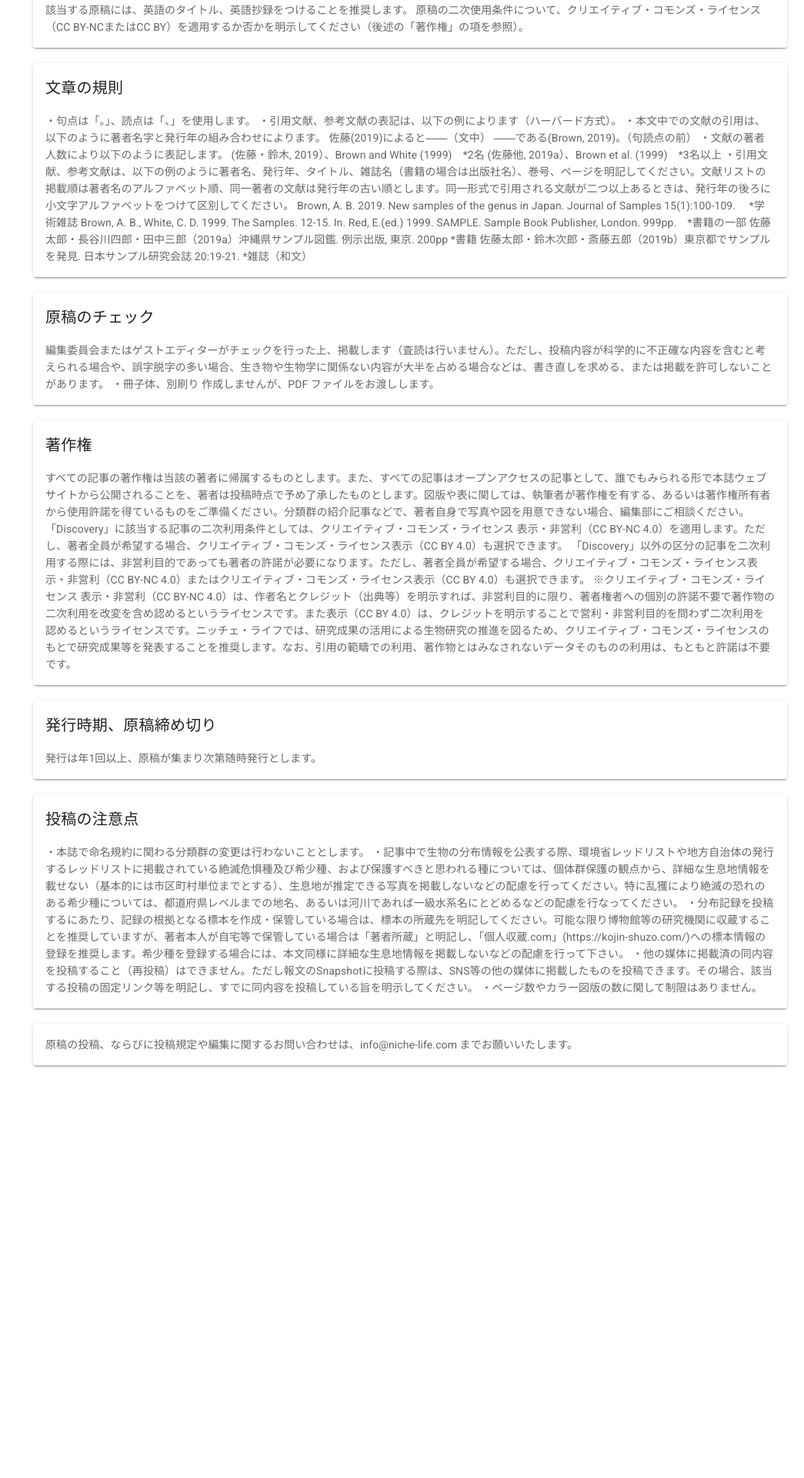
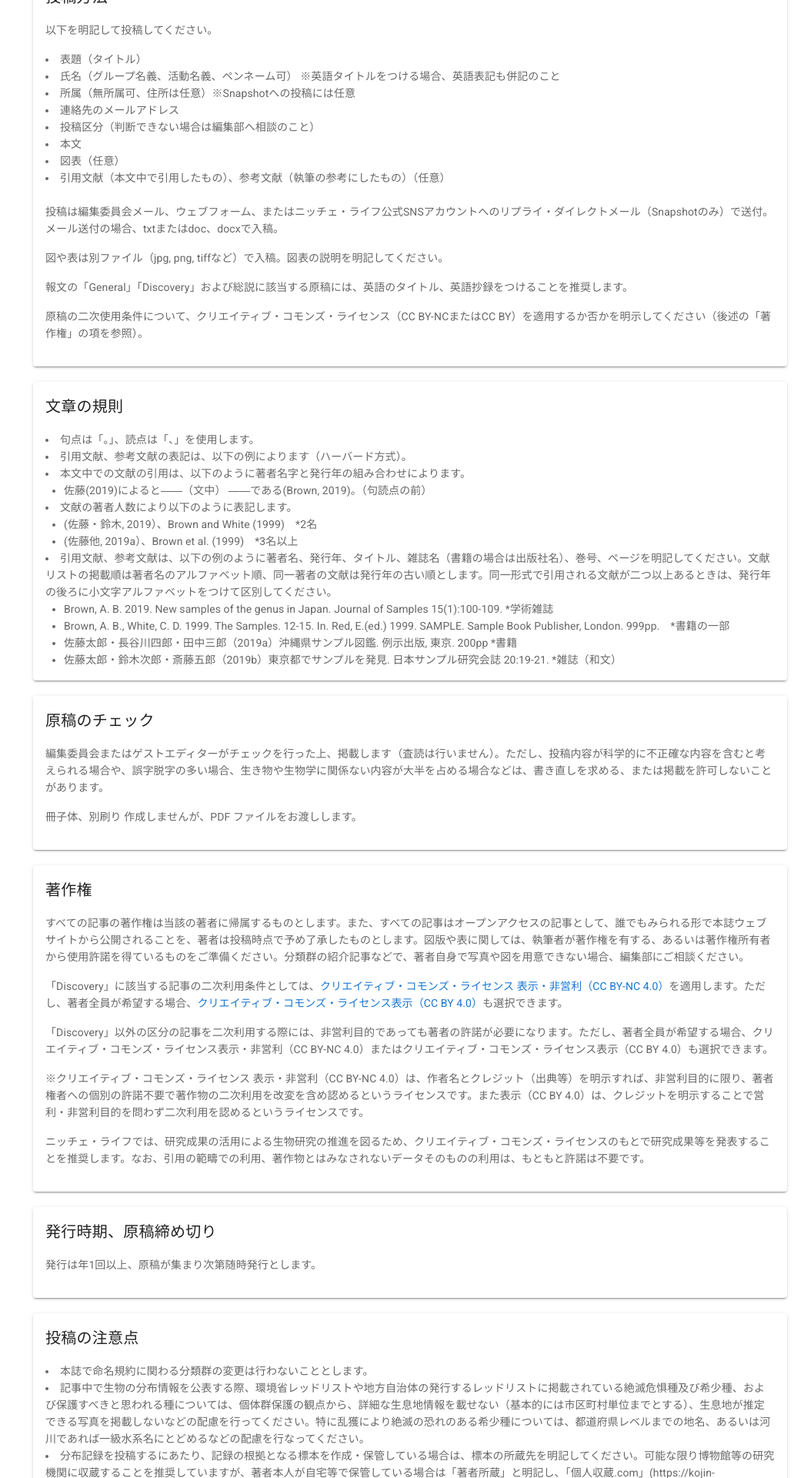
Before and after one commit to niche-life/life, a Nuxt app: page /rules in a window 1280 px wide. Shown: the part 740-2660 px from the top of the page at 77% size, without its empty margins (235-1280 px from the left). Before the commit the page ends 2146 px from the top, so only its background shows below. Built offline with nearby package versions, Linux system fonts and the light colour scheme.

Commit message:
feat: 投稿規定を構造化

```diff
--- a/pages/rules.vue
+++ b/pages/rules.vue
@@ -3,94 +3,194 @@
     <h2>投稿規定</h2>
 
     <TextCard title="投稿区分">
-      1 報文 General　生物の研究報告全般（分布記録を除く） Discovery 分布記録
-      Snapshot 写真・短文投稿（SNS投稿） 2
-      総説（分類群・研究分野のレビューなど） 3
-      雑記（書評、紹介、活動報告、資料など） 4
+      <ol>
+        <li>
+          報文 General　生物の研究報告全般（分布記録を除く）
+          <ul>
+            <li>Discovery 分布記録</li>
+            <li>写真・短文投稿（SNS投稿）</li>
+          </ul>
+        </li>
+        <li>総説（分類群・研究分野のレビューなど）</li>
+        <li>
+          雑記（書評、紹介、活動報告、資料など）
+        </li>
+        <li>
           その他（生き物、生物学に関連する原稿）
+        </li>
+      </ol>
     </TextCard>
 
     <TextCard title="投稿資格">
+      <p>
         特にありません。
+      </p>
     </TextCard>
 
     <TextCard title="投稿料">
+      <p>
         無料
+      </p>
     </TextCard>
 
     <TextCard title="原稿の言語">
+      <p>
         特にありません。
+      </p>
     </TextCard>
 
     <TextCard title="投稿方法">
-      以下を明記して投稿してください。 ・表題（タイトル）
-      ・氏名（グループ名義、活動名義、ペンネーム可）
+      <p>
+        以下を明記して投稿してください。
+      </p>
+      <li>表題（タイトル）</li>
+      <li>
+        氏名（グループ名義、活動名義、ペンネーム可）
         ※英語タイトルをつける場合、英語表記も併記のこと
-      ・所属（無所属可、住所は任意）※Snapshotへの投稿には任意
-      ・連絡先のメールアドレス
-      ・投稿区分（判断できない場合は編集部へ相談のこと） ・本文 ・図表（任意）
-      ・引用文献（本文中で引用したもの）、参考文献（執筆の参考にしたもの）（任意）
+      </li>
+      <li>所属（無所属可、住所は任意）※Snapshotへの投稿には任意</li>
+      <li>連絡先のメールアドレス</li>
+      <li>投稿区分（判断できない場合は編集部へ相談のこと）</li>
+      <li>本文</li>
+      <li>図表（任意）</li>
+      <li>
+        引用文献（本文中で引用したもの）、参考文献（執筆の参考にしたもの）（任意）
+      </li>
+      <br />
+      <p>
         投稿は編集委員会メール、ウェブフォーム、またはニッチェ・ライフ公式SNSアカウントへのリプライ・ダイレクトメール（Snapshotのみ）で送付。メール送付の場合、txtまたはdoc、docxで入稿。
-      図や表は別ファイル（jpg, png, tif
-      など）で入稿。図表の説明を明記してください。
+      </p>
+      <!-- prettier-ignore -->
+      <p>
+        図や表は別ファイル（jpg, png, tiffなど）で入稿。図表の説明を明記してください。
+      </p>
+      <p>
         報文の「General」「Discovery」および総説に該当する原稿には、英語のタイトル、英語抄録をつけることを推奨します。
-      原稿の二次使用条件について、クリエイティブ・コモンズ・ライセンス（CC
-      BY-NCまたはCC
-      BY）を適用するか否かを明示してください（後述の「著作権」の項を参照）。
+      </p>
+      <!-- prettier-ignore -->
+      <p>
+        原稿の二次使用条件について、クリエイティブ・コモンズ・ライセンス（CC BY-NCまたはCC BY）を適用するか否かを明示してください（後述の「著作権」の項を参照）。
+      </p>
     </TextCard>
 
     <TextCard title="文章の規則">
-      ・句点は「。」、読点は「、」を使用します。
-      ・引用文献、参考文献の表記は、以下の例によります（ハーバード方式）。
-      ・本文中での文献の引用は、以下のように著者名字と発行年の組み合わせによります。
+      <li>
+        句点は「。」、読点は「、」を使用します。
+      </li>
+      <li>
+        引用文献、参考文献の表記は、以下の例によります（ハーバード方式）。
+      </li>
+      <li>
+        本文中での文献の引用は、以下のように著者名字と発行年の組み合わせによります。
+        <ul>
+          <li>
             佐藤(2019)によると――（文中） ――である(Brown, 2019)。（句読点の前）
-      ・文献の著者人数により以下のように表記します。 (佐藤・鈴木, 2019）、Brown
-      and White (1999)　*2名 (佐藤他, 2019a）、Brown et al. (1999)　*3名以上
-      ・引用文献、参考文献は、以下の例のように著者名、発行年、タイトル、雑誌名（書籍の場合は出版社名）、巻号、ページを明記してください。文献リストの掲載順は著者名のアルファベット順、同一著者の文献は発行年の古い順とします。同一形式で引用される文献が二つ以上あるときは、発行年の後ろに小文字アルファベットをつけて区別してください。
-      Brown, A. B. 2019. New samples of the genus in Japan. Journal of Samples
-      15(1):100-109. 　*学術雑誌 Brown, A. B., White, C. D. 1999. The Samples.
-      12-15. In. Red, E.(ed.) 1999. SAMPLE. Sample Book Publisher, London.
-      999pp.　*書籍の一部
-      佐藤太郎・長谷川四郎・田中三郎（2019a）沖縄県サンプル図鑑. 例示出版, 東京.
-      200pp *書籍 佐藤太郎・鈴木次郎・斎藤五郎（2019b）東京都でサンプルを発見.
-      日本サンプル研究会誌 20:19-21. *雑誌（和文）
+          </li>
+        </ul>
+      </li>
+      <li>文献の著者人数により以下のように表記します。</li>
+      <ul>
+        <li>
+          (佐藤・鈴木, 2019）、Brown and White (1999)　*2名
+        </li>
+        <li>
+          (佐藤他, 2019a）、Brown et al. (1999)　*3名以上
+        </li>
+      </ul>
+      <li>
+        引用文献、参考文献は、以下の例のように著者名、発行年、タイトル、雑誌名（書籍の場合は出版社名）、巻号、ページを明記してください。文献リストの掲載順は著者名のアルファベット順、同一著者の文献は発行年の古い順とします。同一形式で引用される文献が二つ以上あるときは、発行年の後ろに小文字アルファベットをつけて区別してください。
+        <ul>
+          <!-- prettier-ignore -->
+          <li>
+            Brown, A. B. 2019. New samples of the genus in Japan. Journal of Samples 15(1):100-109. *学術雑誌
+          </li>
+          <!-- prettier-ignore -->
+          <li>
+            Brown, A. B., White, C. D. 1999. The Samples. 12-15. In. Red, E.(ed.) 1999. SAMPLE. Sample Book Publisher, London. 999pp.　*書籍の一部
+          </li>
+          <!-- prettier-ignore -->
+          <li>
+            佐藤太郎・長谷川四郎・田中三郎（2019a）沖縄県サンプル図鑑. 例示出版, 東京. 200pp *書籍
+          </li>
+          <!-- prettier-ignore -->
+          <li>
+            佐藤太郎・鈴木次郎・斎藤五郎（2019b）東京都でサンプルを発見. 日本サンプル研究会誌 20:19-21. *雑誌（和文）
+          </li>
+        </ul>
+      </li>
     </TextCard>
 
     <TextCard title="原稿のチェック">
+      <p>
         編集委員会またはゲストエディターがチェックを行った上、掲載します（査読は行いません）。ただし、投稿内容が科学的に不正確な内容を含むと考えられる場合や、誤字脱字の多い場合、生き物や生物学に関係ない内容が大半を占める場合などは、書き直しを求める、または掲載を許可しないことがあります。
-      ・冊子体、別刷り 作成しませんが、PDF ファイルをお渡しします。
+      </p>
+      <p>
+        冊子体、別刷り 作成しませんが、PDF ファイルをお渡しします。
+      </p>
     </TextCard>
 
     <TextCard title="著作権">
+      <p>
         すべての記事の著作権は当該の著者に帰属するものとします。また、すべての記事はオープンアクセスの記事として、誰でもみられる形で本誌ウェブサイトから公開されることを、著者は投稿時点で予め了承したものとします。図版や表に関しては、執筆者が著作権を有する、あるいは著作権所有者から使用許諾を得ているものをご準備ください。分類群の紹介記事などで、著者自身で写真や図を用意できない場合、編集部にご相談ください。
-      「Discovery」に該当する記事の二次利用条件としては、クリエイティブ・コモンズ・ライセンス
-      表示・非営利（CC BY-NC
-      4.0）を適用します。ただし、著者全員が希望する場合、クリエイティブ・コモンズ・ライセンス表示（CC
-      BY 4.0）も選択できます。
+      </p>
+      <p>
+        「Discovery」に該当する記事の二次利用条件としては、<a
+          href="https://creativecommons.org/licenses/by-nc/4.0/deed.ja"
+          target="_blank"
+          rel="noopener"
+          >クリエイティブ・コモンズ・ライセンス 表示・非営利（CC BY-NC 4.0）</a
+        >を適用します。ただし、著者全員が希望する場合、<a
+          href="https://creativecommons.org/licenses/by/4.0/deed.ja"
+          target="_blank"
+          rel="noopener"
+          >クリエイティブ・コモンズ・ライセンス表示（CC BY 4.0）</a
+        >も選択できます。
+      </p>
+      <p>
         「Discovery」以外の区分の記事を二次利用する際には、非営利目的であっても著者の許諾が必要になります。ただし、著者全員が希望する場合、クリエイティブ・コモンズ・ライセンス表示・非営利（CC
         BY-NC 4.0）またはクリエイティブ・コモンズ・ライセンス表示（CC BY
-      4.0）も選択できます。 ※クリエイティブ・コモンズ・ライセンス
-      表示・非営利（CC BY-NC
+        4.0）も選択できます。
+      </p>
+      <p>
+        ※クリエイティブ・コモンズ・ライセンス 表示・非営利（CC BY-NC
         4.0）は、作者名とクレジット（出典等）を明示すれば、非営利目的に限り、著者権者への個別の許諾不要で著作物の二次利用を改変を含め認めるというライセンスです。また表示（CC
         BY
-      4.0）は、クレジットを明示することで営利・非営利目的を問わず二次利用を認めるというライセンスです。ニッチェ・ライフでは、研究成果の活用による生物研究の推進を図るため、クリエイティブ・コモンズ・ライセンスのもとで研究成果等を発表することを推奨します。なお、引用の範疇での利用、著作物とはみなされないデータそのものの利用は、もともと許諾は不要です。
+        4.0）は、クレジットを明示することで営利・非営利目的を問わず二次利用を認めるというライセンスです。
+      </p>
+      <p>
+        ニッチェ・ライフでは、研究成果の活用による生物研究の推進を図るため、クリエイティブ・コモンズ・ライセンスのもとで研究成果等を発表することを推奨します。なお、引用の範疇での利用、著作物とはみなされないデータそのものの利用は、もともと許諾は不要です。
+      </p>
     </TextCard>
 
     <TextCard title="発行時期、原稿締め切り">
+      <p>
         発行は年1回以上、原稿が集まり次第随時発行とします。
+      </p>
     </TextCard>
 
     <TextCard title="投稿の注意点">
-      ・本誌で命名規約に関わる分類群の変更は行わないこととします。
-      ・記事中で生物の分布情報を公表する際、環境省レッドリストや地方自治体の発行するレッドリストに掲載されている絶滅危惧種及び希少種、および保護すべきと思われる種については、個体群保護の観点から、詳細な生息地情報を載せない（基本的には市区町村単位までとする）、生息地が推定できる写真を掲載しないなどの配慮を行ってください。特に乱獲により絶滅の恐れのある希少種については、都道府県レベルまでの地名、あるいは河川であれば一級水系名にとどめるなどの配慮を行なってください。
-      ・分布記録を投稿するにあたり、記録の根拠となる標本を作成・保管している場合は、標本の所蔵先を明記してください。可能な限り博物館等の研究機関に収蔵することを推奨していますが、著者本人が自宅等で保管している場合は「著者所蔵」と明記し、「個人収蔵.com」(https://kojin-shuzo.com/)への標本情報の登録を推奨します。希少種を登録する場合には、本文同様に詳細な生息地情報を掲載しないなどの配慮を行って下さい。
-      ・他の媒体に掲載済の同内容を投稿すること（再投稿）はできません。ただし報文のSnapshotに投稿する際は、SNS等の他の媒体に掲載したものを投稿できます。その場合、該当する投稿の固定リンク等を明記し、すでに同内容を投稿している旨を明示してください。
-      ・ページ数やカラー図版の数に関して制限はありません。
+      <li>
+        本誌で命名規約に関わる分類群の変更は行わないこととします。
+      </li>
+      <li>
+        記事中で生物の分布情報を公表する際、環境省レッドリストや地方自治体の発行するレッドリストに掲載されている絶滅危惧種及び希少種、および保護すべきと思われる種については、個体群保護の観点から、詳細な生息地情報を載せない（基本的には市区町村単位までとする）、生息地が推定できる写真を掲載しないなどの配慮を行ってください。特に乱獲により絶滅の恐れのある希少種については、都道府県レベルまでの地名、あるいは河川であれば一級水系名にとどめるなどの配慮を行なってください。
+      </li>
+      <li>
+        分布記録を投稿するにあたり、記録の根拠となる標本を作成・保管している場合は、標本の所蔵先を明記してください。可能な限り博物館等の研究機関に収蔵することを推奨していますが、著者本人が自宅等で保管している場合は「著者所蔵」と明記し、「個人収蔵.com」(https://kojin-shuzo.com/)への標本情報の登録を推奨します。希少種を登録する場合には、本文同様に詳細な生息地情報を掲載しないなどの配慮を行って下さい。
+      </li>
+      <li>
+        他の媒体に掲載済の同内容を投稿すること（再投稿）はできません。ただし報文のSnapshotに投稿する際は、SNS等の他の媒体に掲載したものを投稿できます。その場合、該当する投稿の固定リンク等を明記し、すでに同内容を投稿している旨を明示してください。
+      </li>
+      <li>
+        ページ数やカラー図版の数に関して制限はありません。
+      </li>
     </TextCard>
 
     <TextCard>
+      <p>
         原稿の投稿、ならびに投稿規定や編集に関するお問い合わせは、info@niche-life.com
         までお願いいたします。
+      </p>
     </TextCard>
   </div>
 </template>
```
Lines whose indentation alone changed are shown as unchanged.
